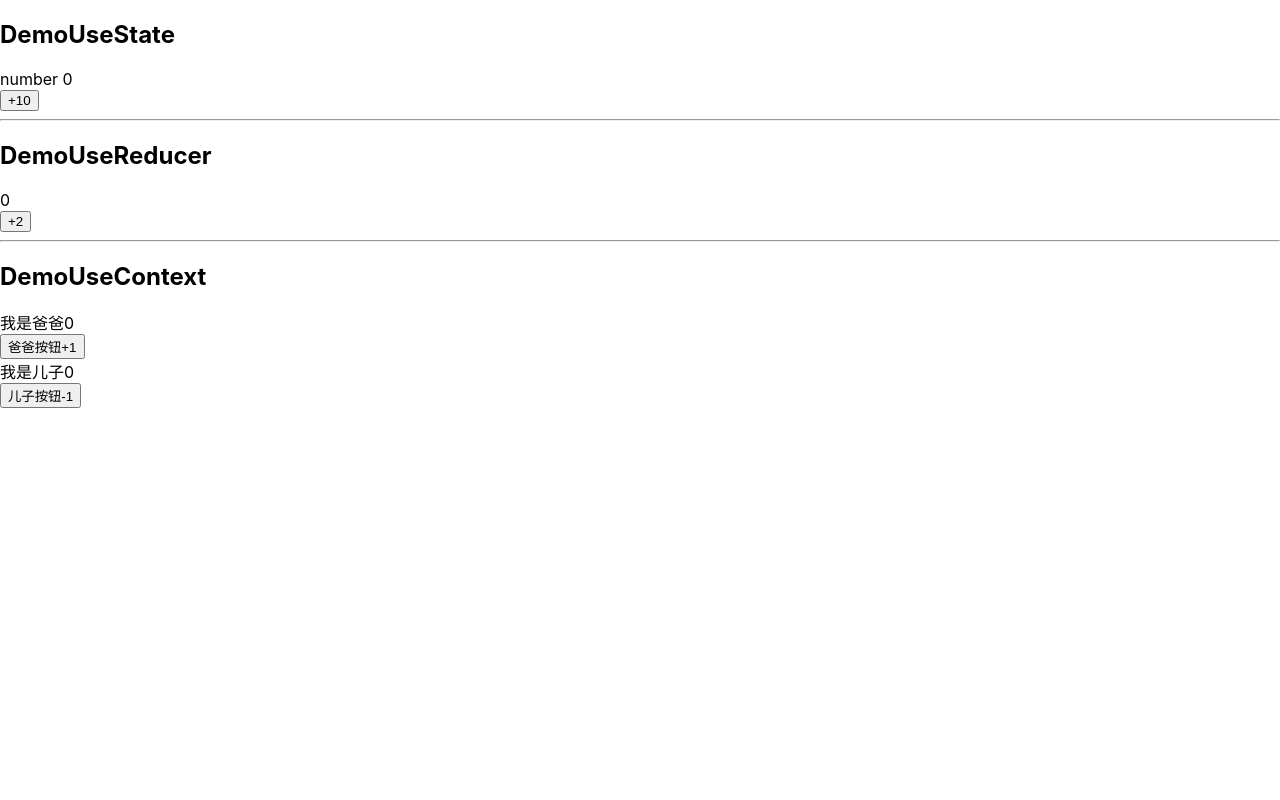
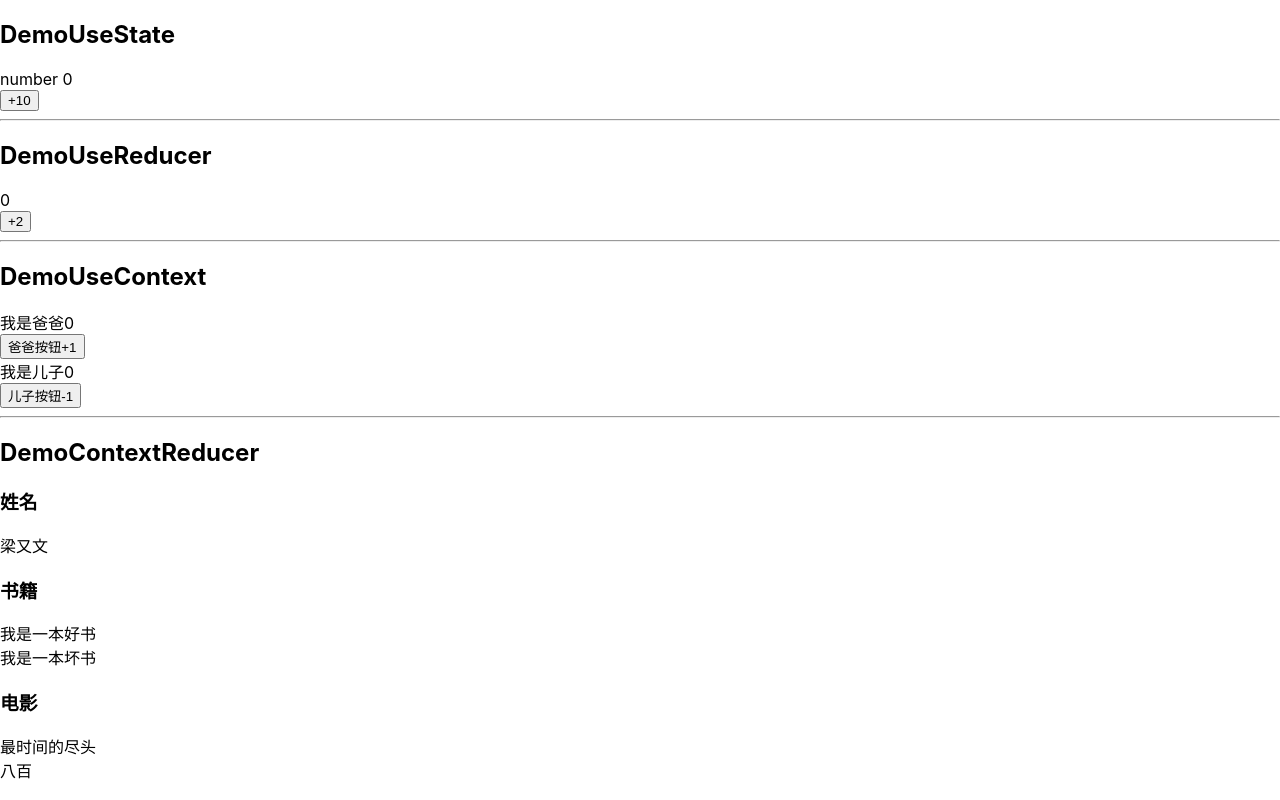
Before and after one commit to Layouwen/react-study-hooks, a React (Create React App) app: page / in a window 1280 px wide. Built offline with nearby package versions, Linux system fonts and the light colour scheme.

Commit message:
完成context和reducer代码示例

```diff
--- a/src/App.js
+++ b/src/App.js
@@ -2,6 +2,7 @@ import React from "react"
 import DemoUseReducer from "./page/DemoUseReducer/DemoUseReducer"
 import DemoUseContext from "./page/DemoUseContext/DemoUseContext"
 import DemoUseState from "./page/DemoUseState/DemoUseState"
+import DemoContextReducer from "./page/DemoContextAndReducer/DemoReducerOrRedux"
 
 const App = () => {
   return (
@@ -14,6 +15,9 @@ const App = () => {
       <hr/>
       <h2>DemoUseContext</h2>
       <DemoUseContext/>
+      <hr/>
+      <h2>DemoContextReducer</h2>
+      <DemoContextReducer/>
     </>
   )
 }
--- /dev/null
+++ b/src/page/DemoContextAndReducer/DemoReducerOrRedux.jsx
@@ -0,0 +1,112 @@
+import React, {useContext, useEffect, useReducer, createContext} from "react"
+
+// 数据仓库
+const store = {
+  user: null,
+  books: null,
+  movies: null
+}
+
+// 行为类型
+const reducer = (state, action) => {
+  switch (action.type) {
+    case "setUser":
+      return {...state, user: action.user}
+    case "setBooks":
+      return {...state, books: action.books}
+    case "setMovies":
+      return {...state, movies: action.movies}
+    default:
+      throw new Error("位置类型")
+  }
+}
+
+// 创建Context
+const Context = createContext(null)
+
+const DemoReducerOrRedux = () => {
+  const [state, dispatch] = useReducer(reducer, store)
+  return (
+    <Context.Provider value={{state, dispatch}}>
+      <User/>
+      <Books/>
+      <Movies/>
+    </Context.Provider>
+  )
+}
+
+const User = () => {
+  const {state, dispatch} = useContext(Context)
+  useEffect(() => {
+    ajax("/user").then(user => {
+      dispatch({type: "setUser", user})
+      console.log(user)
+    })
+  }, [])
+  return (
+    <>
+      <h3>姓名</h3>
+      {state.user ? <div>{state.user.name}</div> : null}
+    </>
+  )
+}
+const Books = () => {
+  const {state, dispatch} = useContext(Context)
+  useEffect(() => {
+    ajax("/books").then(books => {
+      dispatch({type: "setBooks", books})
+    })
+  }, [])
+  return (
+    <>
+      <h3>书籍</h3>
+      {state.books ? state.books.map(book => (<div key={book.id}>{book.name}</div>)) : null}
+    </>
+  )
+}
+const Movies = () => {
+  const {state, dispatch} = useContext(Context)
+  useEffect(() => {
+    ajax("/movies").then(movies => {
+      dispatch({type: "setMovies", movies: movies})
+    })
+  }, [])
+  return (
+    <div>
+      <h3>电影</h3>
+      {state.movies ? state.movies.map(item => <div key={item.id}>{item.name}</div>) : null}
+    </div>
+  )
+}
+
+export default DemoReducerOrRedux
+
+// 模拟请求数据
+function ajax(path) {
+  return new Promise((resolve, reject) => {
+    setTimeout(() => {
+      if (path === "/user") {
+        resolve({
+          id: 1,
+          name: "梁又文"
+        })
+      } else if (path === "/books") {
+        resolve([{
+          id: 1,
+          name: "我是一本好书"
+        }, {
+          id: 2,
+          name: "我是一本坏书"
+        }])
+      } else if (path === "/movies") {
+        resolve([{
+          id: 1,
+          name: "最时间的尽头"
+        }, {
+          id: 2,
+          name: "八百"
+        }])
+      }
+    }, 3000)
+  })
+}
```
